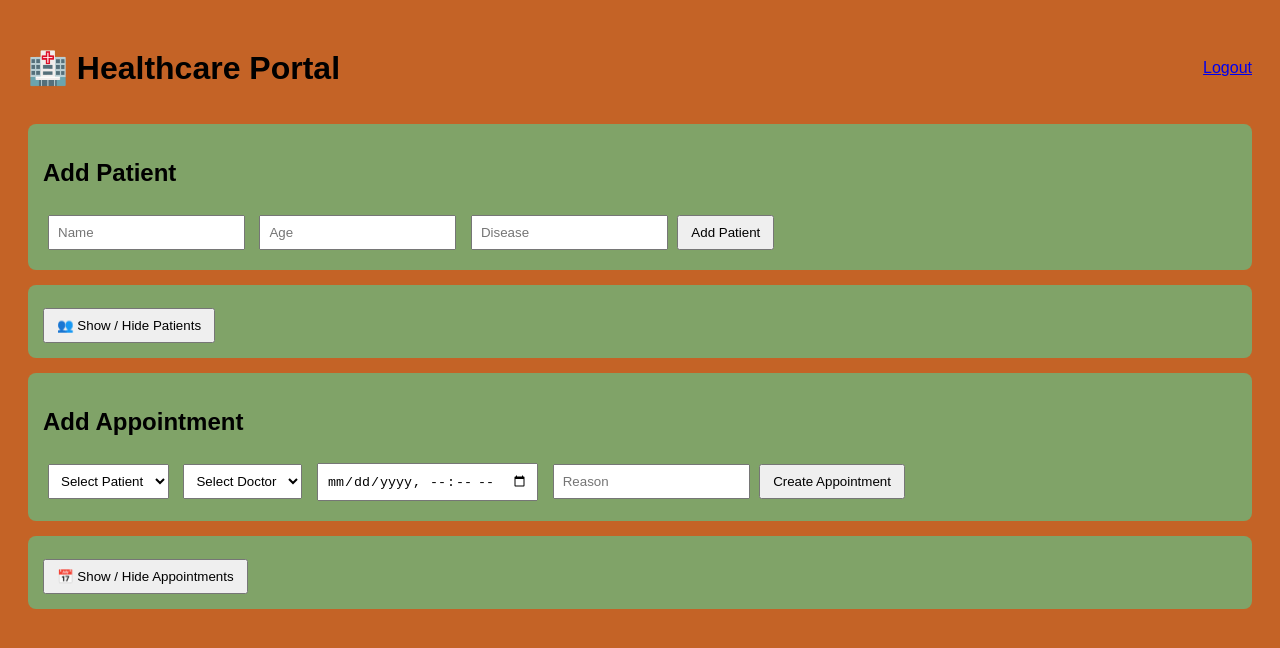
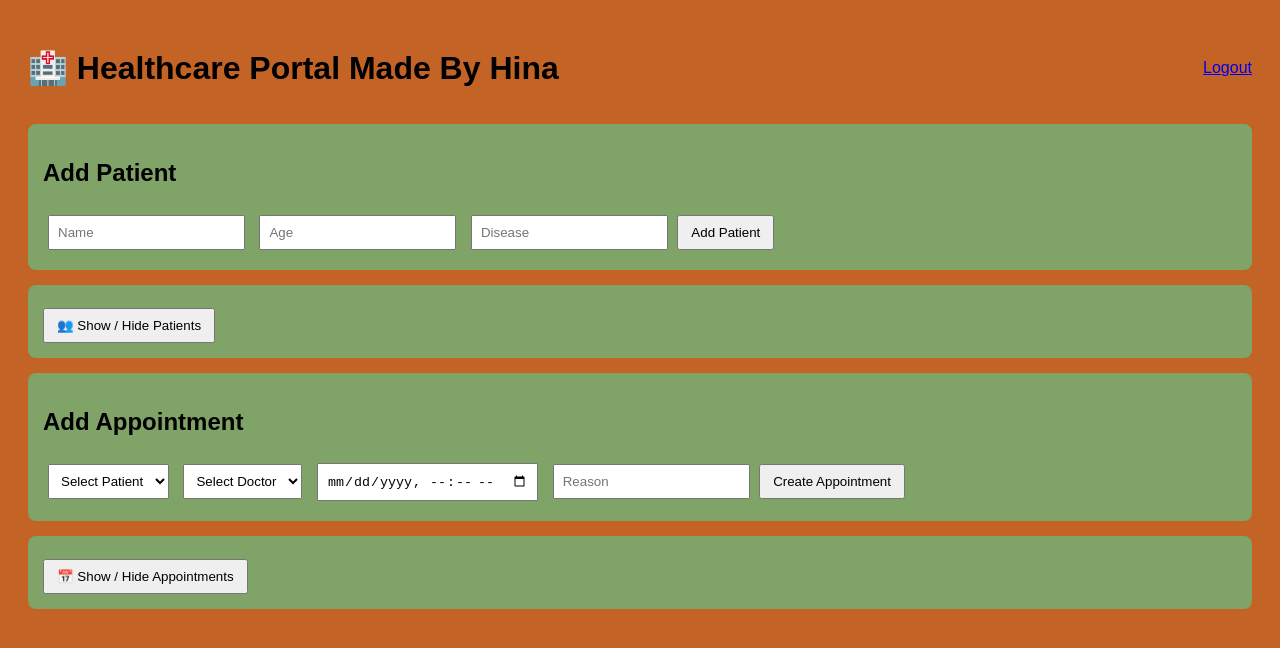
Before and after one commit to karlozk/healthcare-portal, a website: page public/index.html in a window 1280 px wide. Drawn offline with Linux system fonts and the light colour scheme.

Commit message:
Update header title to include creator's name

```diff
--- a/public/index.html
+++ b/public/index.html
@@ -7,7 +7,7 @@
 <body>
 
 <header>
-  <h1>🏥 Healthcare Portal</h1>
+  <h1>🏥 Healthcare Portal Made By Hina</h1>
   <a href="/logout">Logout</a>
 </header>
 
```
